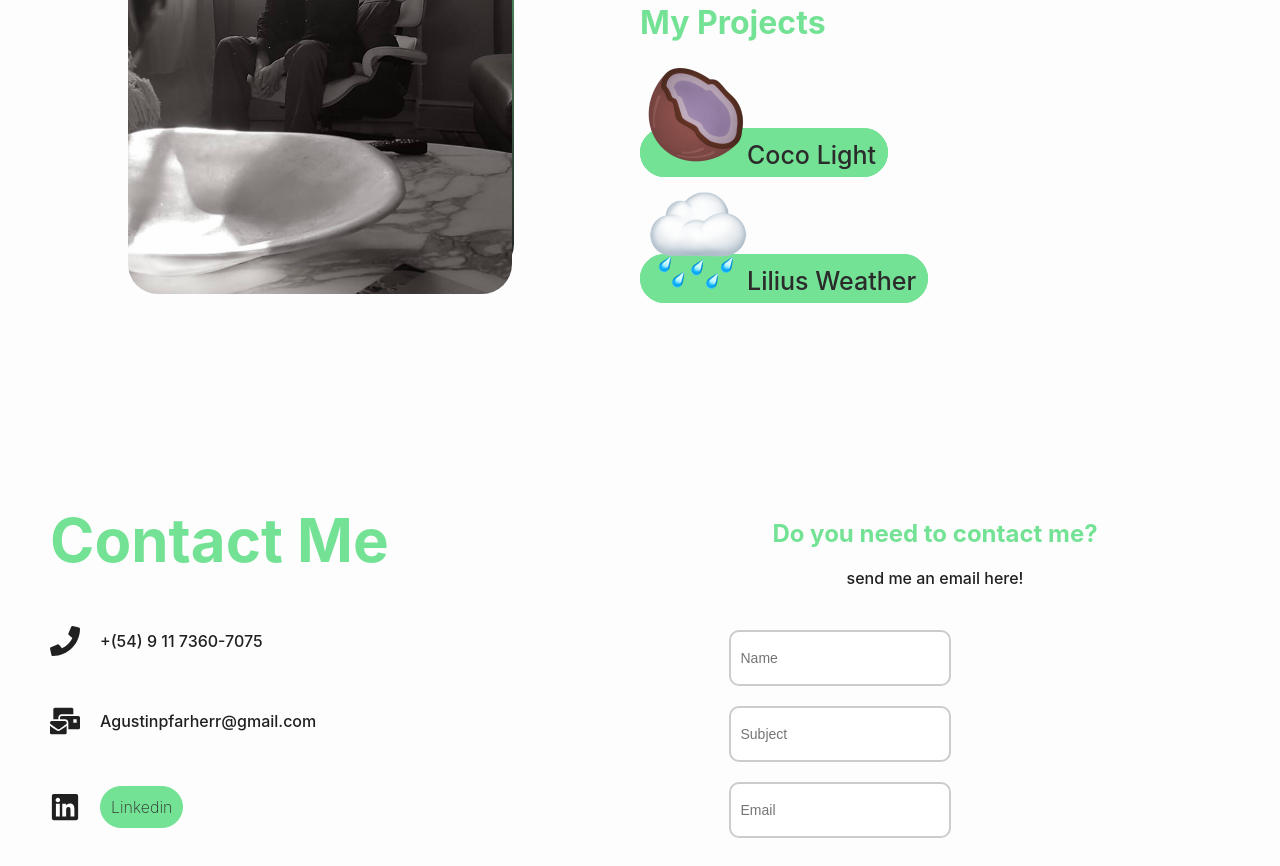
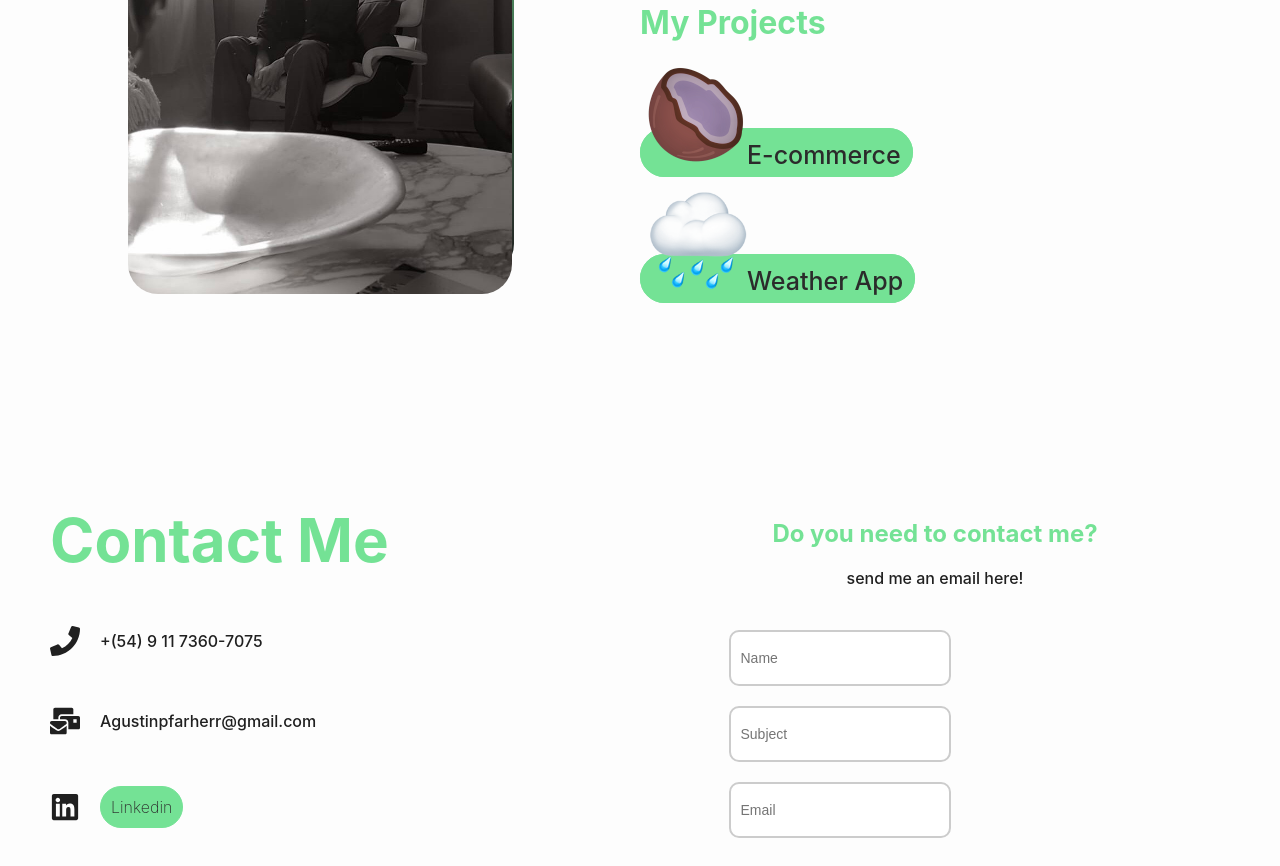
Before and after one commit to Lylhium/PortFolio-Agustin, a React (Create React App) app: page / in a window 1280 px wide. Shown: the part 1160-2026 px from the top of the page. Built offline with nearby package versions, Linux system fonts and the light colour scheme.

Commit message:
name updates

```diff
--- a/src/components/about/about.js
+++ b/src/components/about/about.js
@@ -37,7 +37,7 @@ const about = () => {
           style={{ fontWeight: 500, fontSize: 25 }}
         >
           <img src={Logo} className="coco-icon" alt="img" />
-          Coco Light
+          E-commerce
         </a>
         <br />
         <br />
@@ -49,7 +49,7 @@ const about = () => {
           style={{ fontWeight: 500, fontSize: 25 }}
         >
           <img src={RainIcon} className="coco-icon" alt="img" />
-          Lilius Weather
+          Weather App
         </a>
         <br />
       </div>
```
